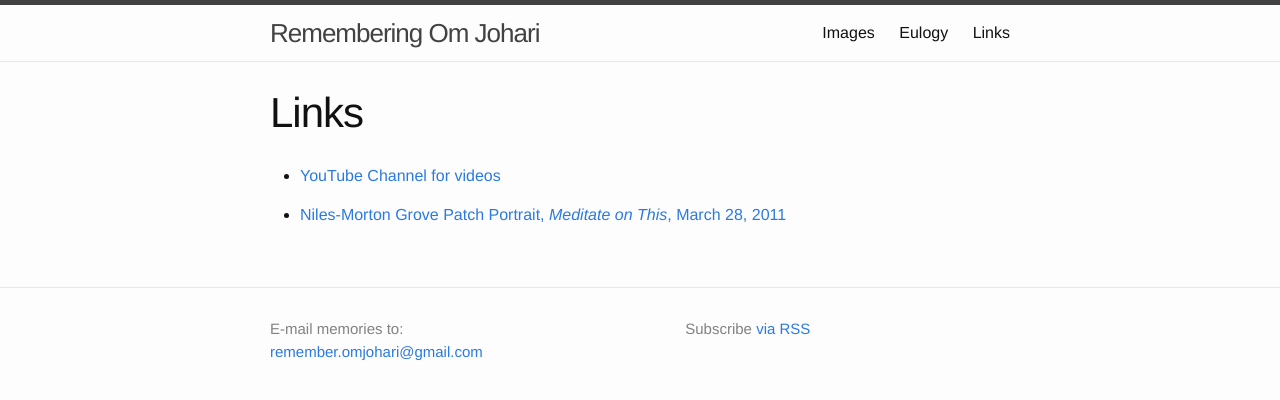
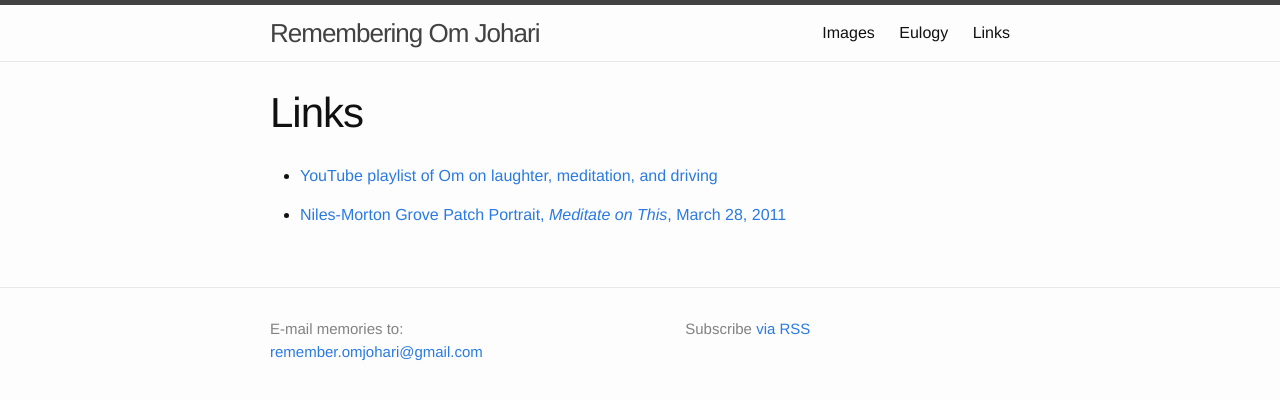
Before and after one commit to remember-omjohari/remember-omjohari.github.io, a Jekyll site: the page built from links.md, in a window 1280 px wide. Shown: the top 400 px of the page. Built offline with Jekyll 4.4.1, drawn with Linux system fonts in a browser that asks for light colours.

Commit message:
changed Youtube link

```diff
--- a/links.md
+++ b/links.md
@@ -4,6 +4,6 @@ title: Links
 permalink: /links/
 ---
 
-* [YouTube Channel for videos](http://www.youtube.com/channel/UCsmRco28XfCOHjT_zNhMc-A/)
+* [YouTube playlist of Om on laughter, meditation, and driving](https://www.youtube.com/playlist?list=PLWRmuRIHKYB-HOEOee15EGEEUucA2fpZL)
 
 * [Niles-Morton Grove Patch Portrait, *Meditate on This*, March 28, 2011](http://patch.com/illinois/niles/patch-portrait-meditate-on-this)
```
